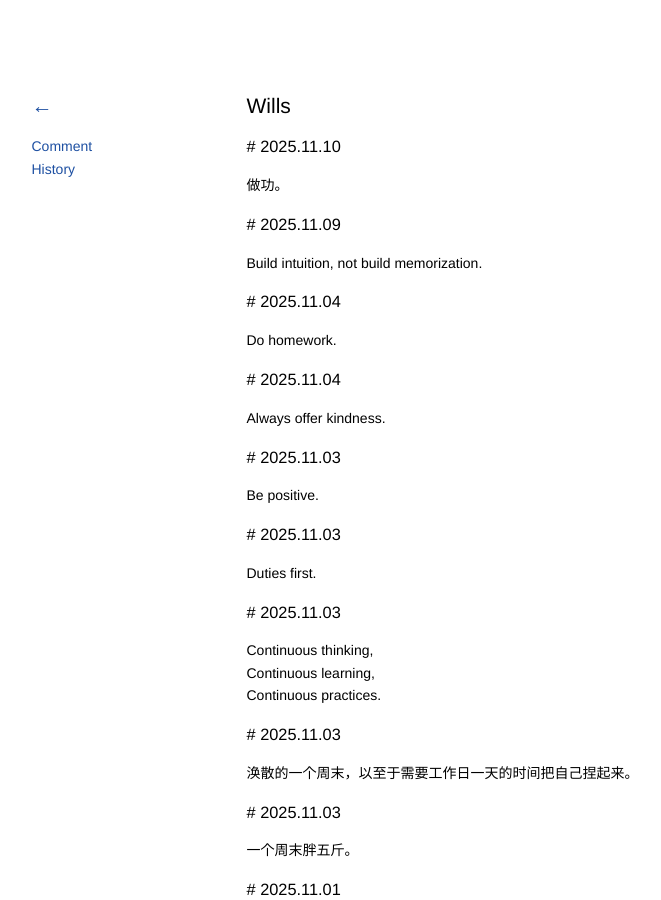
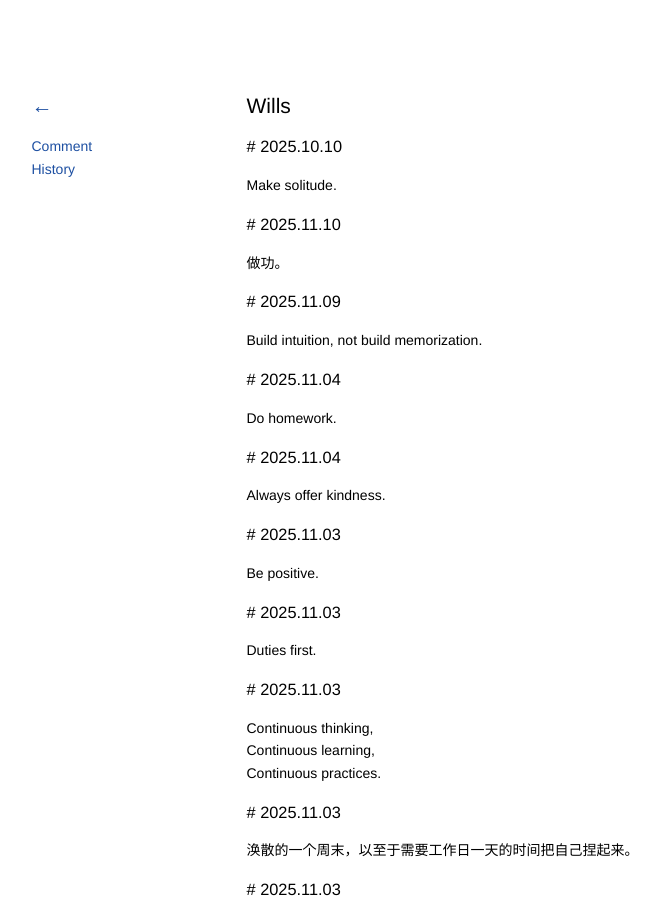
Before and after one commit to kidlj/awei, a Jekyll site: the page built from _wiki/wills.md, in a window 1280 px wide and 900 px high. Shown: the whole window, without its empty margins (101-762 px from the left). Built offline with Jekyll 4.4.1, drawn with Linux system fonts in a browser that asks for light colours.

Commit message:
update wills

```diff
--- a/_wiki/wills.md
+++ b/_wiki/wills.md
@@ -1,6 +1,10 @@
 ---
 title: Wills
 ---
+
+### 2025.10.10
+
+Make solitude.
 
 ### 2025.11.10
 
```
